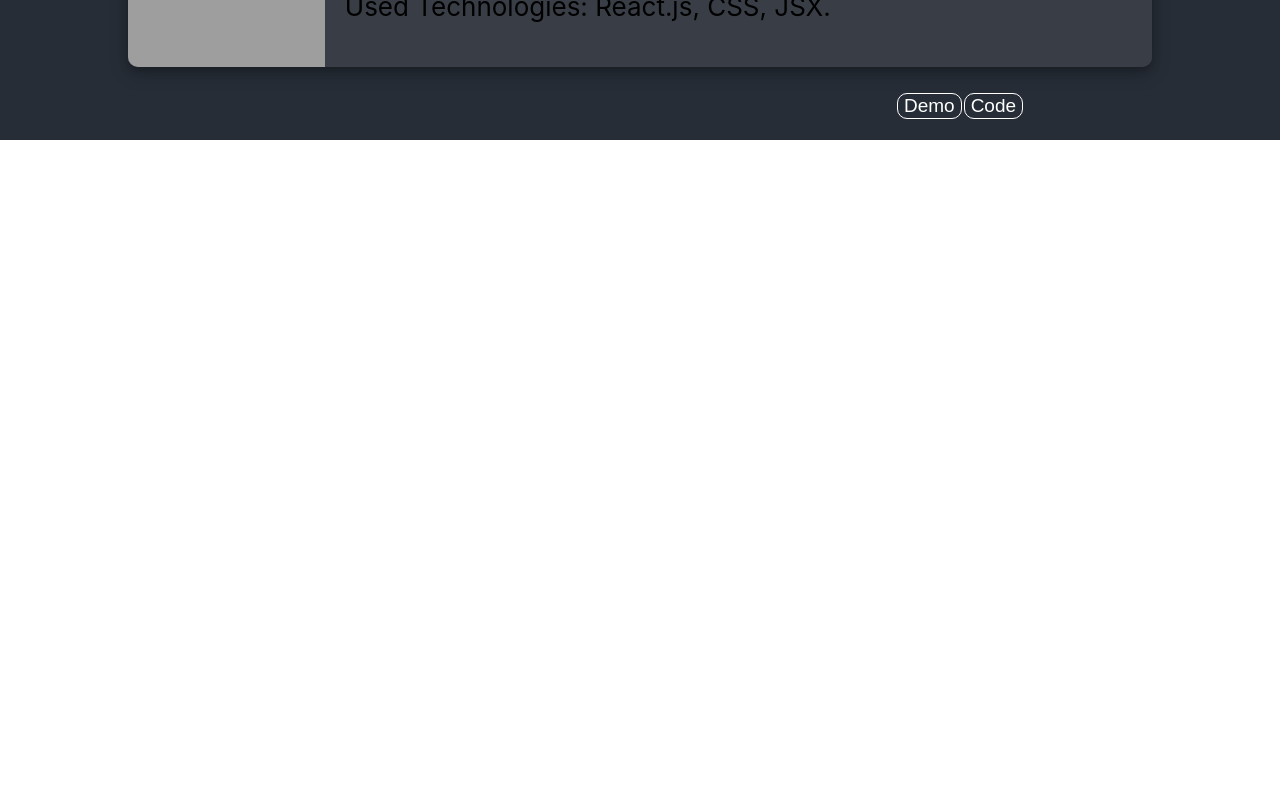
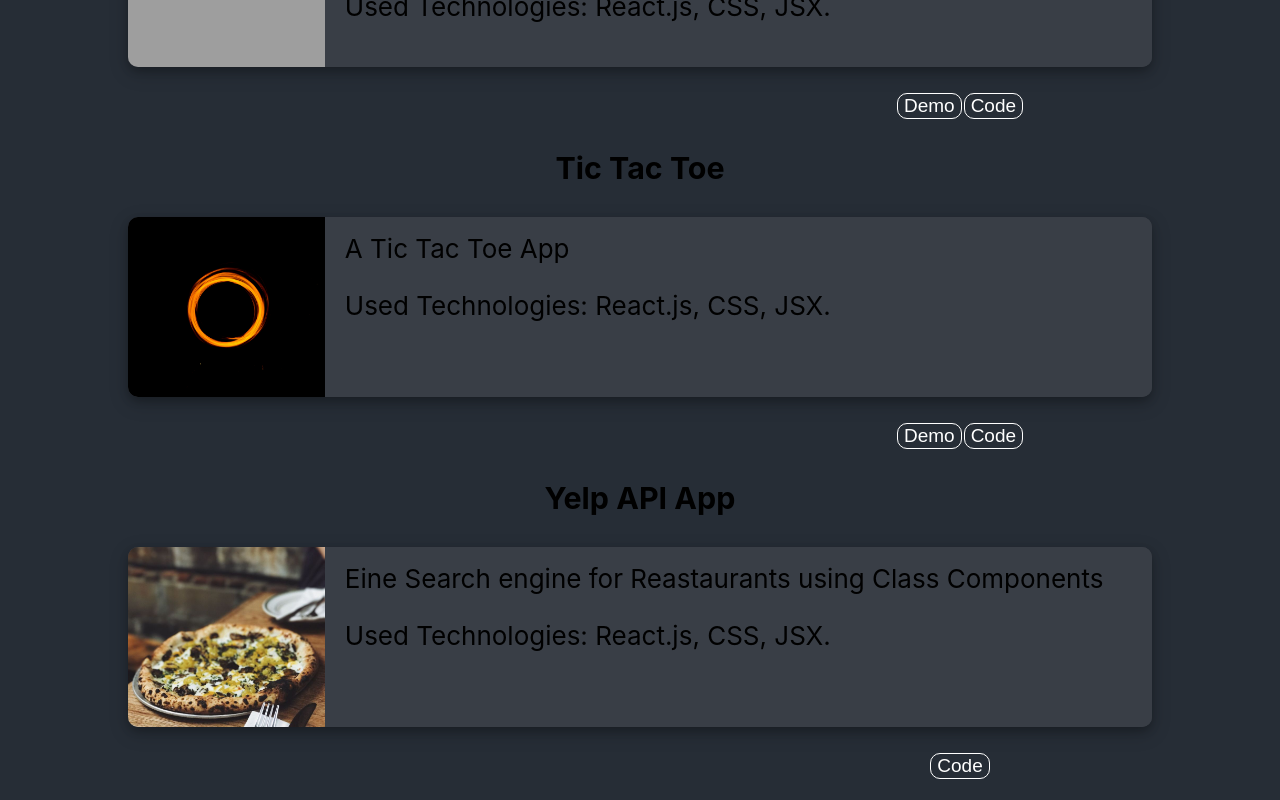
Before and after one commit to silmil97/portfolio, a React (Create React App) app: page /en/projekte in a window 1280 px wide. Shown: the part 651-1451 px from the top of the page. Before the commit the page ends 800 px from the top, so only its background shows below. Built offline with nearby package versions, Linux system fonts and the light colour scheme; grey boxes are pictures that could not be loaded.

Commit message:
english page updated

```diff
--- a/src/components/Website/AboutDe.js
+++ b/src/components/Website/AboutDe.js
@@ -2,7 +2,7 @@ export function AboutDe() {
     return (
         <div className='About' id="About">
             <h2><span>A</span>bout</h2>
-            <p className='p1'>Ich bin Ahmad, lebe derzeit in Ägypten und bin Entwickler aus Leidenschaft. Mit Javascript und React entwickle ich Websites entsprechend den Wünschen meiner Klienten.</p>
+            <p className='p1'>Hallo, ich bin Ahmad, ein Frontend Entwickler aus Deutschland und lebe derzeit in Ägypten. Mit Javascript und React entwickle ich Websites entsprechend den Wünschen meiner Klienten.</p>
             <p className='p2'>Derzeit biete ich mein Dienste als Freelancer an.</p>
         </div>
     )
--- a/src/components/Website/AboutEn.js
+++ b/src/components/Website/AboutEn.js
@@ -2,8 +2,8 @@ export function AboutEn() {
     return (
         <div className='About' id="About">
             <h2><span>A</span>bout</h2>
-            <p className='p1'>Ich bin Ahmad, lebe derzeit in Ägypten und bin Entwickler aus Leidenschaft. Mit Javascript und React entwickle ich Websites entsprechend den Wünschen meiner Klienten.</p>
-            <p className='p2'>Derzeit biete ich mein Dienste als Freelancer an.</p>
+            <p className="p1">Hi there, I am Ahmad a Frontend Developer from Germany living in Egypt. I love learning all kind of things about tech and have a passion for coding. Specialized in React I develop Websites in accordance to my clients wishes.</p>
+            <p className='p2'>At the moment I am offering my service as a freelancer.</p>
         </div>
     )
 }
--- a/src/components/Website/Kontakt.css
+++ b/src/components/Website/Kontakt.css
@@ -1,7 +1,41 @@
 .contact {
-    padding-top: 80px;
+    padding-top: 30px;
+    background-color: rgba(38, 45, 54, 1);
+    height: fit-content;
+    padding-bottom: 100px;
 }
 
+.inputs {
+    width: 600px;
+    margin: auto;
+}
+
+.contact-input {
+    border-radius: 10px;
+}
+
+.message {
+    width: 600px;
+    height: 400px;
+    border-radius: 10px;
+    margin: auto;
+    margin-top: 50px;
+    background-color: #EEEEEE;
+}
+
+.subbut {
+    width: 150px;
+    color: #EEEEEE;
+    background-color: transparent;
+    border-radius: 10px;
+    border-color: #EEEEEE;
+}
+
+.subbut:hover {
+    color:black;
+    background-color: #EEEEEE;
+
+}
 .invisible {
     display: none;
 }
--- a/src/components/Website/Projects.js
+++ b/src/components/Website/Projects.js
@@ -1,21 +1,46 @@
 import { Calculator } from '../CalcComponents/Calculator'
 import { useState } from 'react';
+import { Grid } from '../TicTacToe/Grid';
 import { ToDoList } from '../TodoComponents/ToDoList';
+import { useSpring, a, config } from 'react-spring';
 import './Projekte.css';
 
 
 export function Projects() {
     const [visibleDemo, setVisibileDemo] = useState('');
 
+    const slideInStyles = useSpring({
+        config: { ...config.stiff },
+        from: { opacity: 0, height: 0 },
+        to: {
+          opacity: visibleDemo == 'toDoList' ? 1 : 0,
+          height: visibleDemo == 'toDoList' ?  400 : 0
+        }
+      });
+
+    const slideInStyles2 = useSpring({
+        config: { ...config.stiff },
+        from: { opacity: 0, height: 0, },
+        to: {
+          opacity: visibleDemo == 'calculator' ? 1 : 0,
+          height: visibleDemo == 'calculator' ?  320 : 0,
+        }
+    });
+
+    const slideInStyles3 = useSpring({
+        config: { ...config.stiff },
+        from: { opacity: 0, height: 0, },
+        to: {
+          opacity: visibleDemo == 'ticTacToe' ? 1 : 0,
+          height: visibleDemo == 'ticTacToe' ?  400 : 0,
+        }
+    });
+
     return (
         <div className='Projects' id='Projects'>
             <h2><span>M</span>y <span>P</span>rojects</h2>
             <h3>A Todolist</h3>
             <div className='Project'>
-                {
-                    visibleDemo == 'toDoList'
-                        ? <ToDoList className='ToDoList' />
-                        : (
                 <div className='ProjectDescription'>
                     <div className='List-pic'></div>
                     <div className='description'>
@@ -23,20 +48,11 @@ export function Projects() {
                         <p>Used Technologies: React.js, CSS, JSX.</p>
                     </div>
                 </div>
-                        )
-                }
+                <a.div style={{ ...slideInStyles,  }}><ToDoList className='ToDoList' /></a.div>
             </div>
             <button className='ProjectButton' onClick={() => { visibleDemo == 'toDoList' ? setVisibileDemo('') : setVisibileDemo('toDoList') }}>Demo</button>
             <a href='https://github.com/silmil97/ToDoList' target='_blank'><button className='ProjectButton'>Code</button></a>
             <h3>A Calculator</h3>
-            {
-                visibleDemo == 'calculator'
-                    ? (
-
-                            <Calculator className='Caclculator' />
-
-                    )
-                    : (
             <div className='Project'><div className='ProjectDescription'>
                 <div className='Calc-pic'></div>
                     <div className='description'>
@@ -44,10 +60,34 @@ export function Projects() {
                         <p>Used Technologies: React.js, CSS, JSX.</p>
                     </div>
                 </div>
-                        </div>)
-            }
+                <a.div style={{ ...slideInStyles2, overflow: "hidden"}}><Calculator className='Caclculator' /></a.div>
+            </div>
             <button className='ProjectButton' onClick={() => { visibleDemo == 'calculator' ? setVisibileDemo('') : setVisibileDemo('calculator') }}>Demo</button>
             <a href='https://github.com/silmil97/Calculator' target='_blank'><button className='ProjectButton'>Code</button></a>
+            <h3>Tic Tac Toe</h3>
+            <div className='Project'>
+                <div className='ProjectDescription'>
+                    <div className='Tic-pic'></div>
+                    <div className='description'>
+                        <p>A Tic Tac Toe App</p>
+                        <p>Used Technologies: React.js, CSS, JSX.</p>
+                    </div>
+                </div>
+                <a.div style={{ ...slideInStyles3,  margin: 'auto'}}><Grid /></a.div>
+            </div>
+            <button className='ProjectButton' onClick={() => { visibleDemo == 'ticTacToe' ? setVisibileDemo('') : setVisibileDemo('ticTacToe') }}>Demo</button>
+            <a href='https://github.com/silmil97/TicTacToe' target='_blank'><button className='ProjectButton'>Code</button></a>
+            <h3>Yelp API App</h3>
+            <div className='Project'>
+                <div className='ProjectDescription'>
+                    <div className='Yelp-pic'></div>
+                    <div className='description'>
+                        <p>Eine Search engine for Reastaurants using Class Components</p>
+                        <p>Used Technologies: React.js, CSS, JSX.</p>
+                    </div>
+                </div>
+            </div>
+            <a href='https://github.com/silmil97/Ravenous' target='_blank'><button className='ProjectButton'>Code</button></a>
         </div>
     );
 }
--- a/src/components/Website/Projekte.css
+++ b/src/components/Website/Projekte.css
@@ -1,4 +1,8 @@
-
+/* @keyframes proj-ani {
+  0% {height: 0;}
+  60% {height: 0;}
+  100% {height: 180px;}
+} */
 .Projects {
   width: 100%;
   margin: auto;
@@ -16,6 +20,9 @@
   overflow: hidden;
   box-shadow: 0 4px 8px 0 rgba(0, 0, 0, 0.2), 0 6px 20px 0 rgba(0, 0, 0, 0.19);
   background-color: #393E46;
+  /* animation-name: proj-ani;
+  animation-duration: 8s;
+  animation-timing-function: ease-out; */
 }
 
 .description {
@@ -49,12 +56,25 @@
 
 }
 
+.Yelp-pic {
+  width: 20%;
+  height: auto;
+  background-image: url(../../../public/pizza.jpg);
+  background-size: cover;
+  background-position: center;
+}
+
+.Tic-pic {
+  width: 20%;
+  height: auto;
+  background-image: url(../../../public/jeremy-perkins-UgNjyPkphtU-unsplash.jpg);
+  background-size: cover;
+  background-position: center;
+}
+
 .ProjectDescription {
   display: flex;
   justify-content: space-between;
-  animation-name: fadeIn2;
-  animation-duration: 0.5s;
-  animation-timing-function: ease-out;
   background-color: #393E46;
   height: 180px;
   width: 100%;
@@ -63,9 +83,6 @@
 .ProjectDescriptionCalc {
   display: flex;
   justify-content: space-between;
-  animation-name: fadeIn2;
-  animation-duration: 0.5s;
-  animation-timing-function: ease-out;
   background-color: #393E46;
   width: 100%;
 }
--- a/src/components/Website/Projekte.js
+++ b/src/components/Website/Projekte.js
@@ -67,7 +67,7 @@ export function Projekte() {
             <h3>Tic Tac Toe</h3>
             <div className='Project'>
                 <div className='ProjectDescription'>
-                    <div className='List-pic'></div>
+                    <div className='Tic-pic'></div>
                     <div className='description'>
                         <p>Eine Tic Tac Toe App</p>
                         <p>Benutzte Technologien: React.js, CSS, JSX.</p>
@@ -77,6 +77,17 @@ export function Projekte() {
             </div>
             <button className='ProjectButton' onClick={() => { visibleDemo == 'ticTacToe' ? setVisibileDemo('') : setVisibileDemo('ticTacToe') }}>Demo</button>
             <a href='https://github.com/silmil97/TicTacToe' target='_blank'><button className='ProjectButton'>Code</button></a>
+            <h3>Yelp API App</h3>
+            <div className='Project'>
+                <div className='ProjectDescription'>
+                    <div className='Yelp-pic'></div>
+                    <div className='description'>
+                        <p>Eine Suchmaschine für Restaurants mit Class Components</p>
+                        <p>Benutzte Technologien: React.js, CSS, JSX.</p>
+                    </div>
+                </div>
+            </div>
+            <a href='https://github.com/silmil97/Ravenous' target='_blank'><button className='ProjectButton'>Code</button></a>
         </div>
     );
 }
--- a/src/index.css
+++ b/src/index.css
@@ -4,4 +4,5 @@ body {
     'Ubuntu', 'Cantarell', 'Fira Sans', 'Droid Sans', 'Helvetica Neue',
     sans-serif;
   font-size: calc(10px + 2vmin);;
+  background-color: rgba(38, 45, 54, 1);
 }
```
Also changed, not shown: src/components/TicTacToe/Grid.css (+11 -11 lines), src/components/Website/Contact.js (+11 -7 lines), src/components/Website/Kontakt.js (+11 -7 lines), public/jeremy-perkins-UgNjyPkphtU-unsplash.jpg (added), public/pizza.jpg (added). Lines whose indentation alone changed are shown as unchanged.
